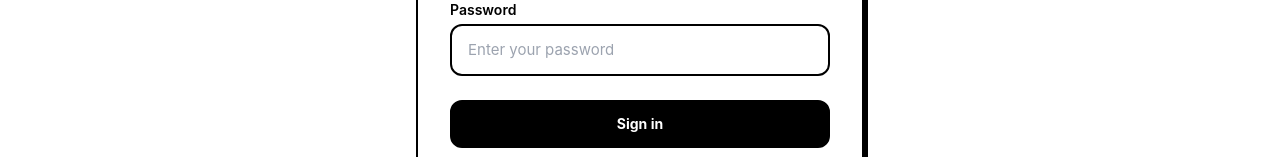
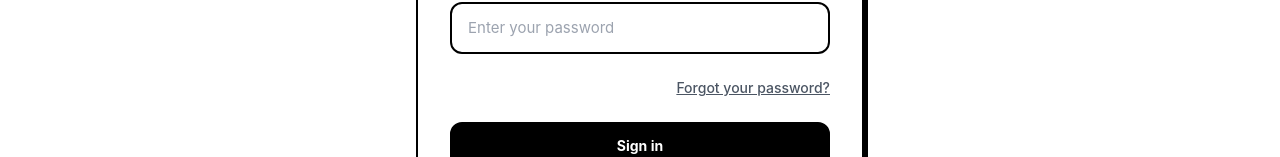
Before and after one commit to Baiel11/fastapi-shop, a Vue app in the folder frontend/: page /login in a window 1280 px wide. Shown: the part 422-579 px from the top of the page. Built offline with nearby package versions, Linux system fonts and the light colour scheme; no server answers.

Commit message:
add forgot-password link to login

```diff
--- a/frontend/src/views/LoginPage.vue
+++ b/frontend/src/views/LoginPage.vue
@@ -44,6 +44,15 @@
           </div>
         </div>
 
+        <div class="flex items-center justify-end">
+          <router-link
+            to="/forgot-password"
+            class="text-sm font-medium text-gray-600 dark:text-zinc-400 underline hover:text-black dark:hover:text-white transition-colors"
+          >
+            Forgot your password?
+          </router-link>
+        </div>
+
         <div>
           <button
             type="submit"
```
